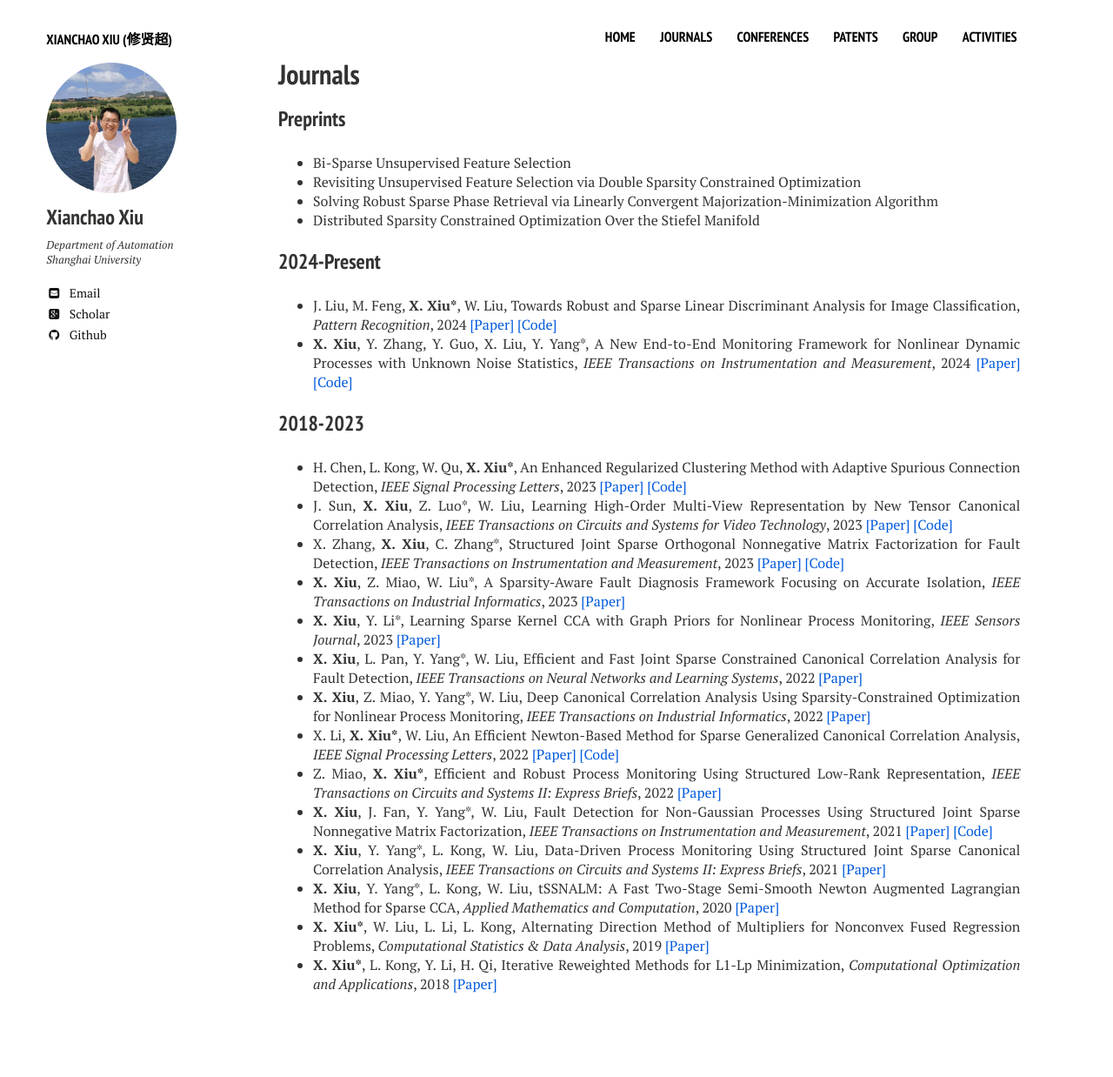
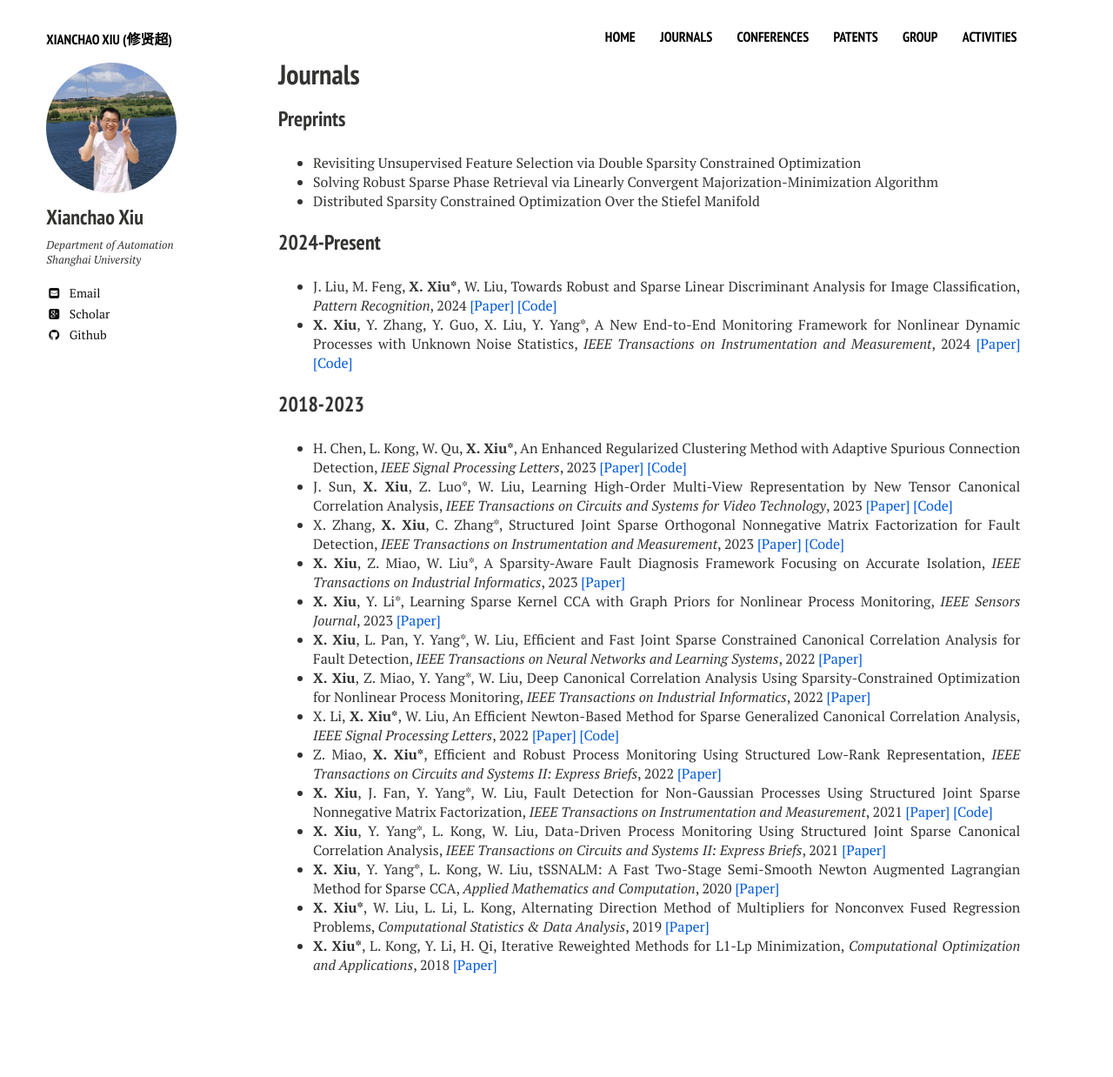
Before and after one commit to xianchaoxiu/xianchaoxiu.github.io, a Jekyll site: the page built from journals/index.md, in a window 1280 px wide. Shown: the whole page at 87% size. Built offline with Jekyll 4.4.1, drawn with Linux system fonts in a browser that asks for light colours; nearby versions of some CDN libraries; after the commit the page ends 1216 px from its top, so only the background shows below that.

Commit message:
Update index.md

```diff
--- a/journals/index.md
+++ b/journals/index.md
@@ -8,7 +8,6 @@ share: false
 ---
 
 ### Preprints
-* Bi-Sparse Unsupervised Feature Selection <br>
 * Revisiting Unsupervised Feature Selection via Double Sparsity Constrained Optimization <br>
 * Solving Robust Sparse Phase Retrieval via Linearly Convergent Majorization-Minimization Algorithm <br>
 * Distributed Sparsity Constrained Optimization Over the Stiefel Manifold	<br>
```
